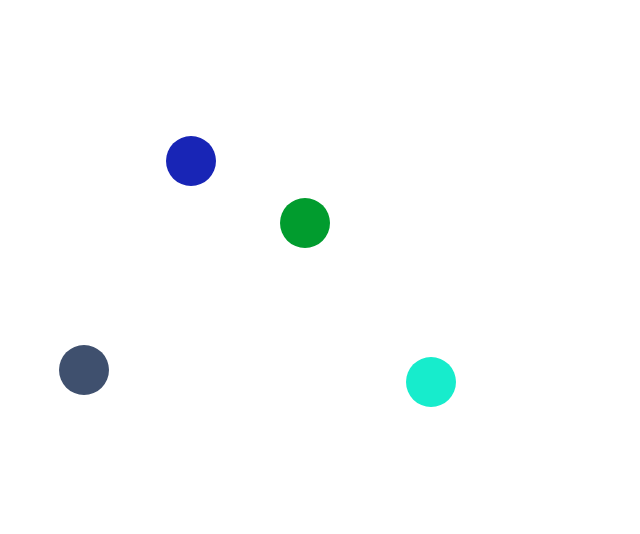
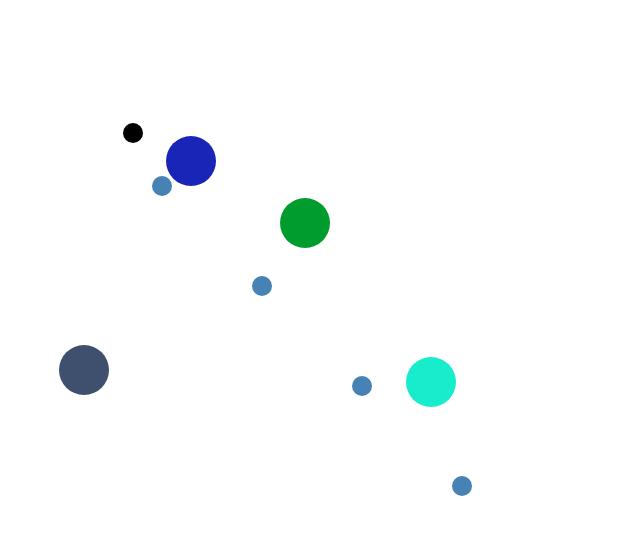
Before and after one commit to siuangie91/RapidD3JS_Projects, a plain HTML site: page d3-joins/index.html in a window 1280 px wide. Shown: the whole page, without its empty margins (0-640 px from the left). Drawn offline with nearby package versions, Linux system fonts and the light colour scheme.

Commit message:
create enter and exit transitions

```diff
--- a/d3-joins/data.json
+++ b/d3-joins/data.json
@@ -1,4 +1,9 @@
 [
+    {"x": "54", "y": "78"},
+    {"x": "154", "y": "178"},
+    {"x": "254", "y": "278"},
+    {"x": "354", "y": "378"},
+    {"x": "454", "y": "478"},
     { "x": "423", "y": "374"},
     { "x": "183", "y": "153"},
     { "x": "297", "y": "215"},
--- a/d3-joins/index.html
+++ b/d3-joins/index.html
@@ -13,7 +13,10 @@ Tutorial source: https://bost.ocks.org/mike/join/
 
 <body>
 
-    <svg width="900" height="500"></svg>
+    <svg width="900" height="500">
+        <circle cx="125" cy="125" r="10"></circle>
+
+    </svg>
 
     <script src="script.js"></script>
 
--- a/d3-joins/script.js
+++ b/d3-joins/script.js
@@ -2,9 +2,22 @@ var getRandomInt = function() {
     return Math.floor(Math.random() * 255);
 };
 
+var oldData = [{x: 54, y: 78}, {x: 154, y: 178}, {x: 254, y: 278}, {x: 354, y: 378}, {x: 454, y: 478}];
+
 var svg = d3.select("svg");
 
-d3.json("data.json", function(error, data) {
+svg.selectAll("circle")
+        .data(oldData)
+    .enter().append("circle")
+    .attr("cx", function(d) { return +d.x; })
+    .attr("cy", function(d) { return +d.y; })
+    .attr("r", 10)
+    .style("fill", "steelblue");
+
+var update = function() {
+    d3.json("data.json", function(error, data) {
+// Handle ENTER selection --> static visuals
+/*
     svg.selectAll("circle") // 1. Returns a new empty selection, since the SVG container was empty
         .data(data) // 2. DATA JOIN: Selection is then joined to an array of data, resulting in three new selections that represent the three possible states: enter, update, and exit. Since the selection was empty, the update and exit selections are empty, while the enter selection contains a placeholder for each new datum.
         .enter() // 3. The update selection is returned by selection.data, while the enter and exit selections hang off the update selection; selection.enter thus returns the enter selection.
@@ -13,4 +26,27 @@ d3.json("data.json", function(error, data) {
             .attr("cy", function(d) { return +d.y; })
             .style("fill", function() { return "rgb(" + getRandomInt() + "," + getRandomInt() + "," + getRandomInt() + ")"; })
             .attr("r", 25);
-});
+*/
+
+// Handle UPDATE, ENTER, and EXIT states
+
+        var circle = svg.selectAll("circle")
+            .data(data);
+
+        circle.exit().transition()
+            .attr("r", 0)
+            .remove(); // if new dataset is smaller than old one, surplus elems are removed.
+
+        circle.enter().append("circle") // if new dataset is larger, surplus elems are appended. After call to append, ENTER selection is merged with UPDATE selection
+                .attr("r", 0) // transStart state
+            .transition().duration(800).delay(function(d,i) { return i * 400; }) // declare transition
+                .attr("r", 25) // transEnd state
+                .attr("cx", function(d) { return +d.x; })
+                .attr("cy", function(d) { return +d.y; })
+                .style("fill", function() { return "rgb(" + getRandomInt() + "," + getRandomInt() + "," + getRandomInt() + ")"; });
+
+
+    });
+};
+
+setTimeout(update, 1000);
```
